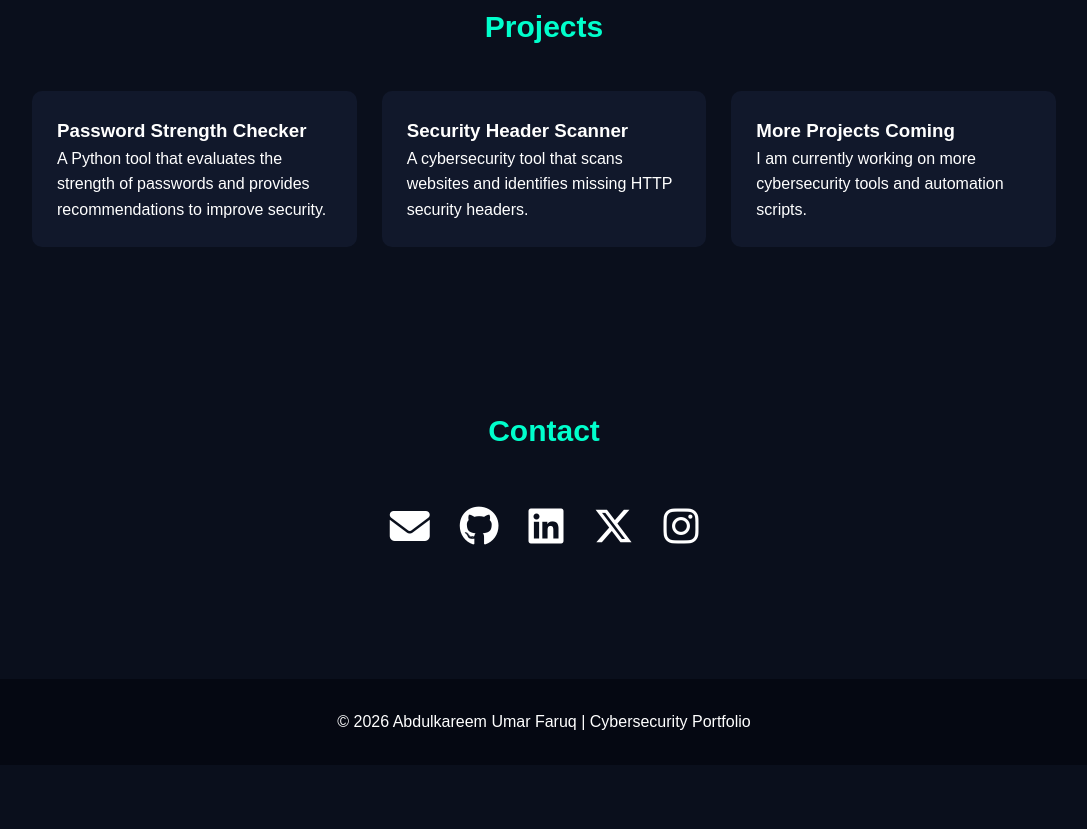
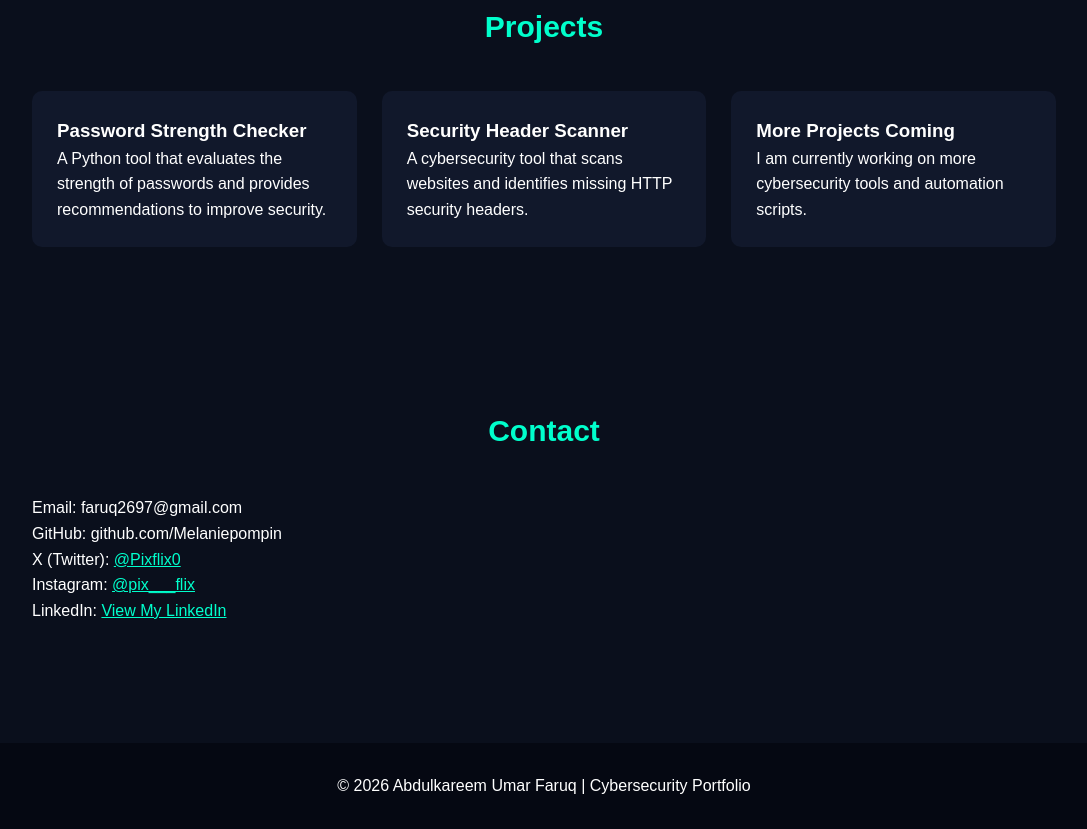
Before and after one commit to Melaniepompin/AbdulkareemUmarportfolio, a plain HTML site: page index.html in a window 1280 px wide. Shown: the part 1638-2467 px from the top of the page, without its empty margins (96-1183 px from the left). Before the commit the page ends 2403 px from the top, so only its background shows below. Drawn offline with Linux system fonts and the light colour scheme.

Commit message:
Update index.html
Hsbd

```diff
--- a/index.html
+++ b/index.html
@@ -4,7 +4,6 @@
 
 <meta charset="UTF-8">
 <meta name="viewport" content="width=device-width, initial-scale=1.0">
-<link rel="stylesheet" href="https://cdnjs.cloudflare.com/ajax/libs/font-awesome/6.5.0/css/all.min.css">
 <title>Abdulkareem Umar Faruq | Cybersecurity Portfolio</title>
 
 <style>
@@ -145,23 +144,6 @@ font-size:30px;
 }
 
 }
-.contact-icons{
-display:flex;
-justify-content:center;
-gap:30px;
-margin-top:20px;
-font-size:40px;
-}
-
-.contact-icons a{
-color:white;
-transition:0.3s;
-}
-
-.contact-icons a:hover{
-color:#00ffcc;
-transform:scale(1.2);
-}
 </style>
 
 </head>
@@ -246,23 +228,12 @@ security automation. I enjoy building tools that help identify vulnerabilities a
 </section>
 
 <section id="contact">
-
-<h2 class="section-title">Contact</h2>
-
-<div class="contact-icons">
-
-<a href="mailto:faruq2697@gmail.com"><i class="fas fa-envelope"></i></a>
-
-<a href="https://github.com/Melaniepompin" target="_blank"><i class="fab fa-github"></i></a>
-
-<a href="https://www.linkedin.com/in/umar-faruq-abdulkareem-75880238a" target="_blank"><i class="fab fa-linkedin"></i></a>
-
-<a href="https://x.com/Pixflix0" target="_blank"><i class="fab fa-x-twitter"></i></a>
-
-<a href="https://instagram.com/pix___flix" target="_blank"><i class="fab fa-instagram"></i></a>
-
-</div>
-
+  <h2 class="section-title">Contact</h2>
+  <p>Email: faruq2697@gmail.com</p>
+  <p>GitHub: github.com/Melaniepompin</p>
+  <p>X (Twitter): <a href="https://x.com/Pixflix0" target="_blank" style="color:#00ffcc;">@Pixflix0</a></p>
+  <p>Instagram: <a href="https://instagram.com/pix___flix" target="_blank" style="color:#00ffcc;">@pix___flix</a></p>
+  <p>LinkedIn: <a href="https://www.linkedin.com/in/umar-faruq-abdulkareem-75880238a" target="_blank" style="color:#00ffcc;">View My LinkedIn</a></p>
 </section>
 
 <footer>
```
